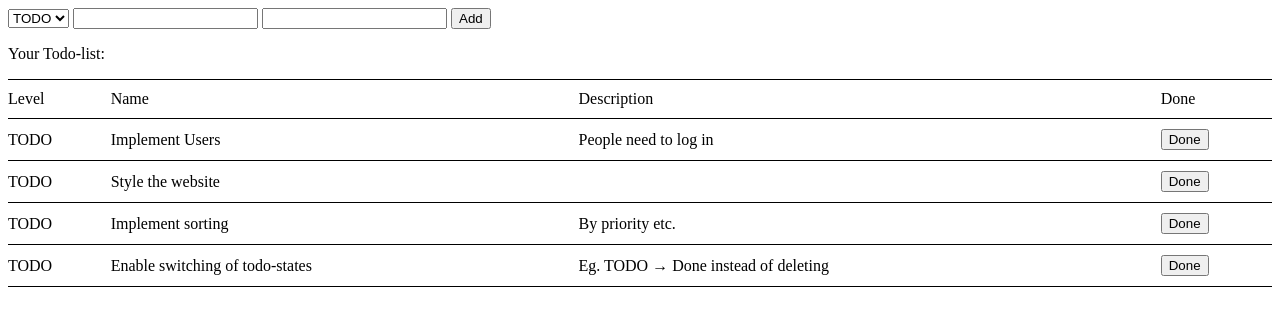
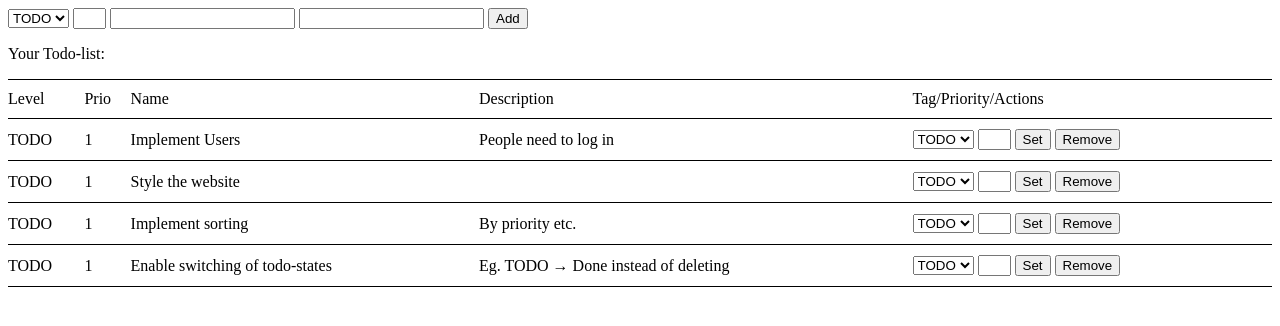
Before and after one commit to bad-alloc/Unideadline, a Django app: page /todolist/ in a window 1280 px wide. Shown: the top 326 px of the page. Run offline with Django 3.2, Linux system fonts and the light colour scheme; data comes from the database, SQL or seed files in the repository; both versions use the stored data as it was after the commit.

Commit message:
Can now add and remove todo items, priorities are parsed to ints or set to one as default

```diff
--- a/todolist/templates/todolist/index.html
+++ b/todolist/templates/todolist/index.html
@@ -9,6 +9,7 @@
     <option>{{item}}</option>
     {% endfor %}
   </select>
+  <input type="Text" size=1 name="new_todo_priority"/>
   <input type="Text" name="new_todo_text"/>
   <input type="Text" name="new_todo_description"/>
   <input type="submit" name="add_todo_button" value="Add"/> </td>
@@ -16,25 +17,37 @@
 
 {% if todo_items %}
 <p>Your Todo-list:</p>
+<form action="{% url 'todolist:remove_todo' %}" method="post">
+  {% csrf_token %}
   <table style="width:100%">
     <tr>
       <td>Level</td>
+      <td>Prio</td>
       <td>Name</td>
       <td>Description</td>
-	<td>Done</td>
+      <td>Tag/Priority/Actions</td>
     </tr>
     {% for item in todo_items %}
     <tr>
       <td> {{ item.todo_type.type_tag_name }} </td>
+      <td> {{ item.priority }} </td>
       <td> {{ item.todo_text }} </td>
       <td> {{ item.todo_description }} </td>
-	    <td> <input type="submit" name="mark_done{{item.id}}" value="Done"/> </td>
+      <td>
+	<select name="set_todo_tag">
+	  {% for item in todo_types %}
+	  <option>{{item}}</option>
+	  {% endfor %}
+	</select>
+	<input type="Text" size="1" name="todo_priority"/>
+	<button type="submit" name="set" value="{{item.id}}">Set</button>
+	<button type="submit" name="remove" value="{{item.id}}">Remove</button>
+      </td>
     </tr>
     {% endfor %}
   </table>
-    <ul>
+</form>
 
-    </ul>
 {% else %}
 <p>Nothing to do :)</p>
 {% endif %}
--- a/todolist/urls.py
+++ b/todolist/urls.py
@@ -5,6 +5,6 @@ from todolist import views
 urlpatterns = patterns('',
     url(r'^$', views.TodoListView.as_view(), name='index'),
     url(r'^todolist/$', views.TodoListView.as_view(), name='index'),
-    #url(r'^add_todo/(?P<new_todo_text>\w+)$', views.add_todo, name='add_todo'), #FIX: matching pattern here!
-    url(r'^add_todo/$', views.add_todo, name='add_todo'), #FIX: matching pattern here!
+    url(r'^add_todo/$', views.add_todo, name='add_todo'),
+    url(r'^remove_todo/$', views.remove_todo, name='remove_todo'),
 )
--- a/todolist/views.py
+++ b/todolist/views.py
@@ -21,15 +21,31 @@ class TodoListView(generic.ListView):
         """Return all todo items."""
         return TodoItem.objects.all()
 
+def add_todo(request):
+    raw_priority = request.POST.get("new_todo_priority", "")
 
-#def add_todo(request, new_todo_text):
-def add_todo(request):
-    print "Got something: POST:", request.POST.get("new_todo_text", ""), request.POST.get("new_todo_description", ""), request.POST.get("new_todo_tag", "")
-    new_todo = TodoItem(priority = 1,
+    try:
+        new_priority = int(raw_priority)
+    except ValueError:
+        new_priority = 1
+
+    new_todo = TodoItem(priority = new_priority,
                         todo_type = TodoType.objects.get(type_tag_name=request.POST.get("new_todo_tag", "")), #TODO: use ID
                         todo_text = request.POST.get("new_todo_text", ""),
                         todo_description = request.POST.get("new_todo_description", ""),
                         deadline = datetime.datetime.now())
     new_todo.save()
+
+    # Ensure we stay on the todo page.
     return HttpResponseRedirect(reverse('todolist:index'))
-    #return HttpResponse(html)
+
+def remove_todo(request):
+    if not request.POST.get("remove", "") == '':
+        TodoItem.objects.filter(id = request.POST.get("remove", "")).delete()
+    elif not request.POST.get("set", "") == '':
+        pass
+    else:
+        print "ILLEGAL REMOVE REQUEST:", request.POST
+
+
+    return HttpResponseRedirect(reverse('todolist:index'))
```
Also changed, not shown: db.sqlite3. Lines whose indentation alone changed are shown as unchanged.
